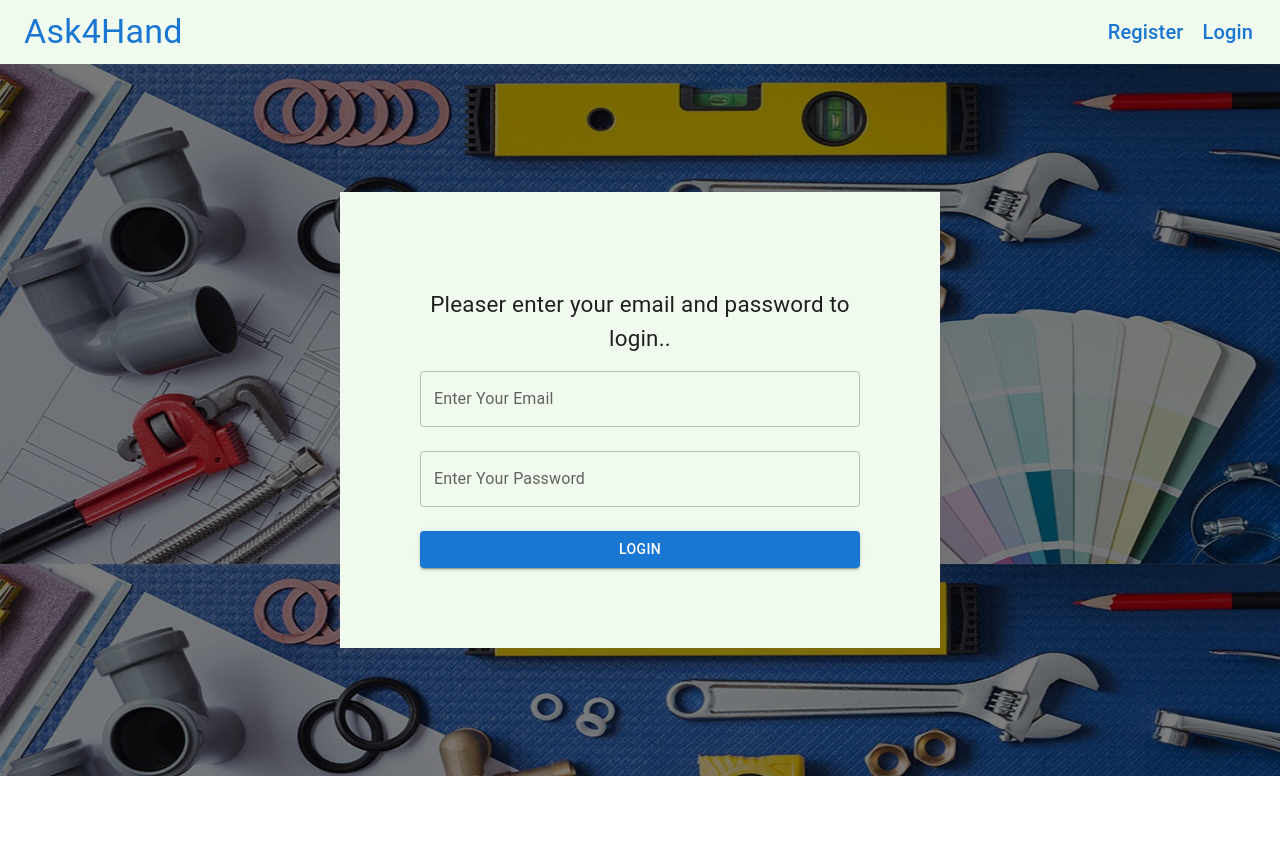
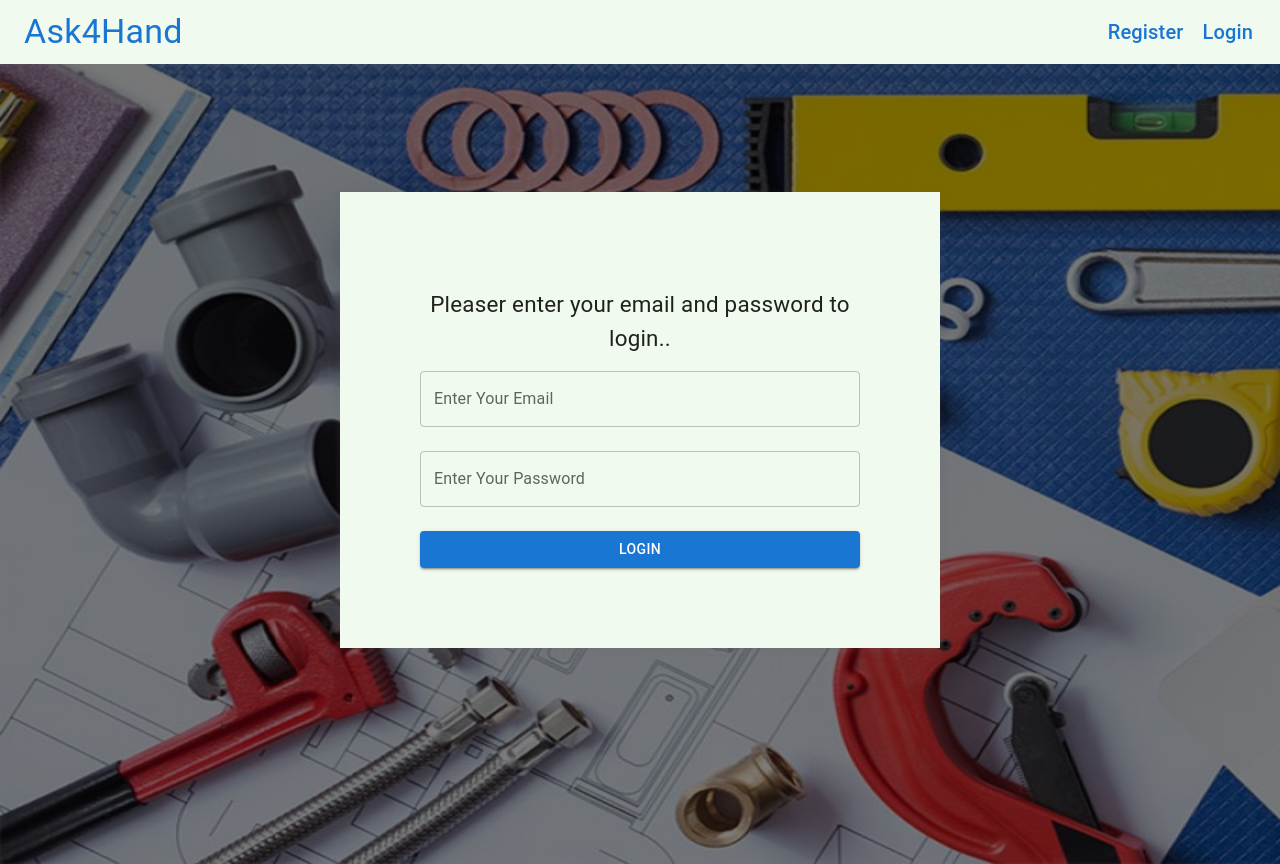
Before and after one commit to stphncrt/Ask4Hand, a React app in the folder client/: page /login in a window 1280 px wide. Before the commit the page ends 800 px from the top, so only its background shows below. Built offline with nearby package versions, Linux system fonts and the light colour scheme; what react-swipeable-views-utils would draw is missing.

Commit message:
added height to login and register page

```diff
--- a/client/src/pages/Login/LoginPage.jsx
+++ b/client/src/pages/Login/LoginPage.jsx
@@ -48,7 +48,7 @@ const LoginPage = () => {
   });
 
   return (
-    <StyledWrapper>
+    <StyledWrapper style={{ height: "100vh" }}>
       <Container className={signUpStyles.wrapper} maxWidth="sm">
         <Typography className={signUpStyles.text}>
           Pleaser enter your email and password to login..
--- a/client/src/pages/RegisterPage/RegisterPage.jsx
+++ b/client/src/pages/RegisterPage/RegisterPage.jsx
@@ -17,4 +17,6 @@ export const StyledWrapper = styled.div`
   padding: 5rem;
   background-image: linear-gradient(rgba(0, 0, 0, 0.527), rgba(0, 0, 0, 0.5)),
     url(${searchBackgroundImage});
+  background-repeat: no-repeat;
+  background-size: cover;
 `;
```
